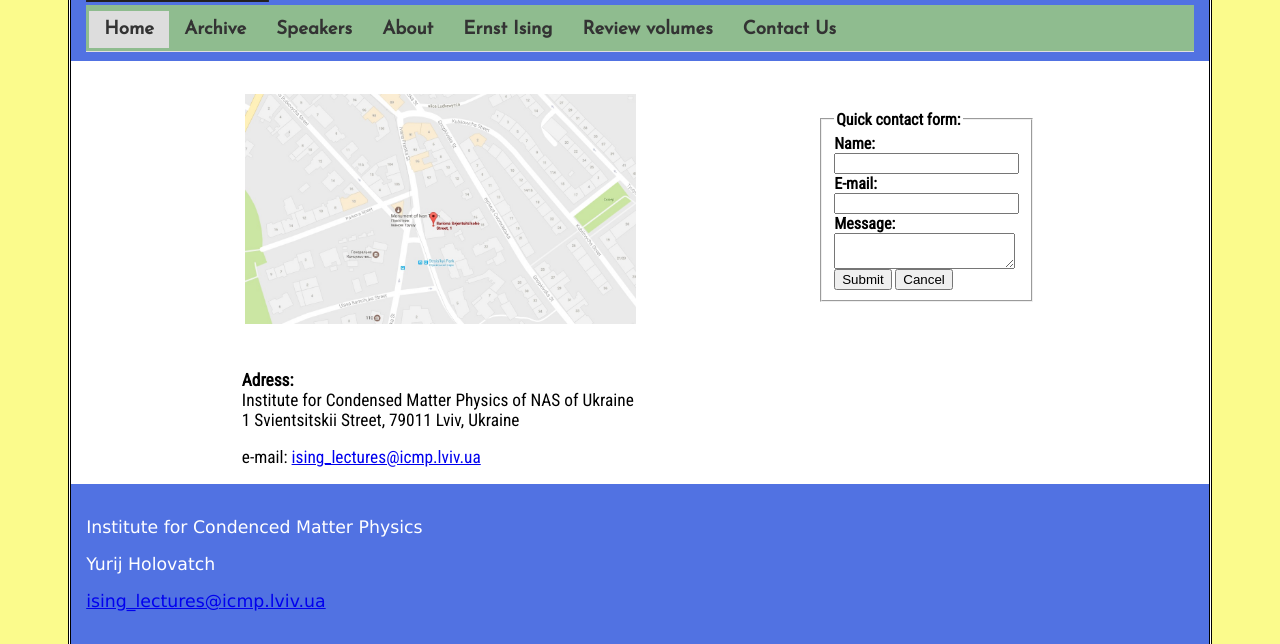
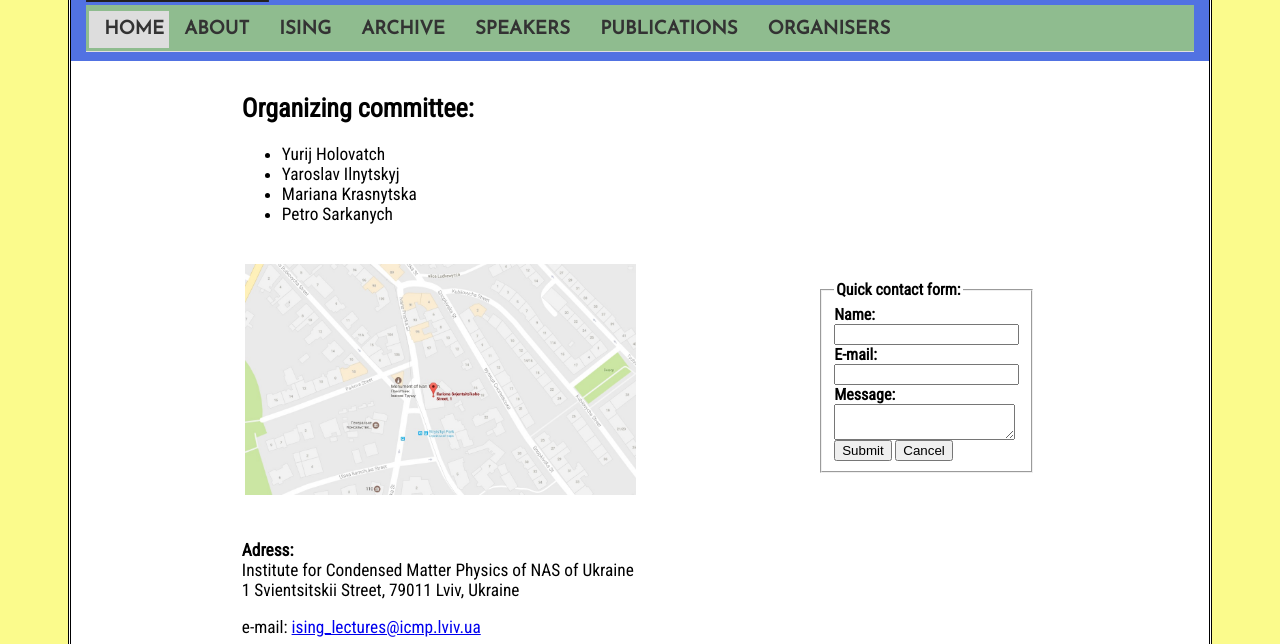
Before and after one commit to isinglectures/isinglectures.github.io, a plain HTML site: page contact.html in a window 1280 px wide. Shown: the part 156-800 px from the top of the page. Drawn offline with Linux system fonts and the light colour scheme; a web font is replaced by a local one.

Commit message:
menu changed

```diff
--- a/contact.html
+++ b/contact.html
@@ -13,21 +13,17 @@
   <body>
     <div id="container">
       <div id="header">
-                <div id="header-e1" >
-
-				</div>
-				<div id="header-e3" >
-
-				</div>
-				<div id="header-e2">
-                    ISING LECTURES
-				</div>
-
+        <div id="header-e1"> </div>
+        <div id="header-e3"> </div>
+        <div id="header-e2"> ISING LECTURES </div>
         <div id="sub-header">
           <nav id="primary_nav_wrap">
             <ul>
-    <li class="current-menu-item"><a href="index.html">Home</a></li>
-    <li><a href="">Archive</a>
+              <li class="current-menu-item"><a href="index.html">HOME</a></li>
+
+              <li><a href="about.html">ABOUT</a></li>
+              <li><a href="ernst.html">ISING</a></li>
+              <li><a href="">ARCHIVE</a>
                 <ul class="scrollable-menu">
                   <li><a href="archive/2016.html">2016</a></li>
 				  <li><a href="archive/2015.html">2015</a></li>
@@ -43,7 +39,7 @@
 		<li><a href="archive/2005.html">2005</a></li>
                 </ul>
               </li>
-    <li><a href="#">Speakers</a>
+              <li><a href="#">SPEAKERS</a>
       <ul class="scrollable-menu">
         <li><a href="speakers/speakers16.html">All</a></li>
         <li><a href="speakers/speakers16.html">2016</a></li>
@@ -60,21 +56,25 @@
 		<li><a href="#">2005</a></li>
       </ul>
     </li>
-    <li><a href="about.html">About</a></li>
-    <li><a href="ernst.html">Ernst Ising</a></li>
-    <li><a href="books.html">Review volumes</a></li>
-    <li><a href="contact.html">Contact Us</a></li>
+              <li><a href="books.html">PUBLICATIONS</a></li>
+              <li><a href="contact.html">ORGANISERS</a></li>
             </ul>
           </nav>
+        </div>
       </div>
 
 
 
 
+                <div id="maintext">
+				<h2>Organizing committee: </h2>
+			  <ul>
+			  <li>Yurij Holovatch</li>
+			  <li>Yaroslav Ilnytskyj</li>
+			  <li>Mariana Krasnytska</li>
+			  <li>Petro Sarkanych</li>
+			</ul>
 
-				</div>
-
-                <div id="maintext">
                     <table style="width:100%">
 
 					  <tr>
```
Lines whose indentation alone changed are shown as unchanged.
